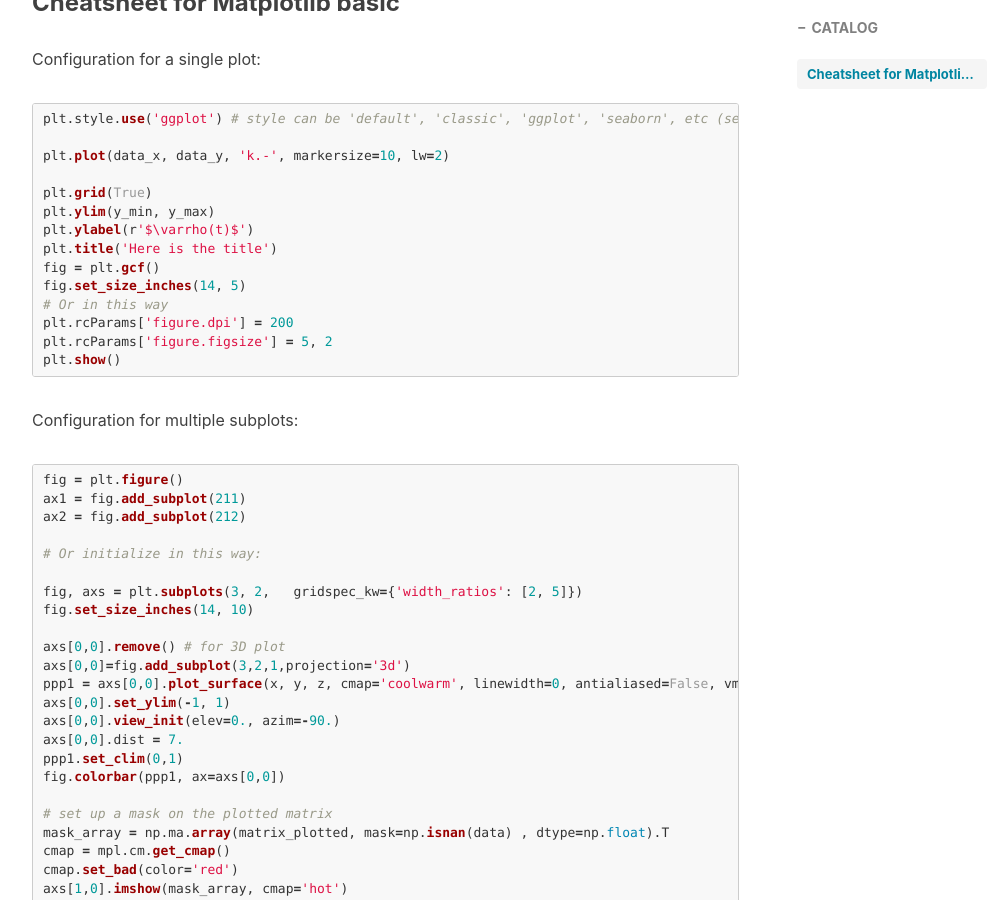
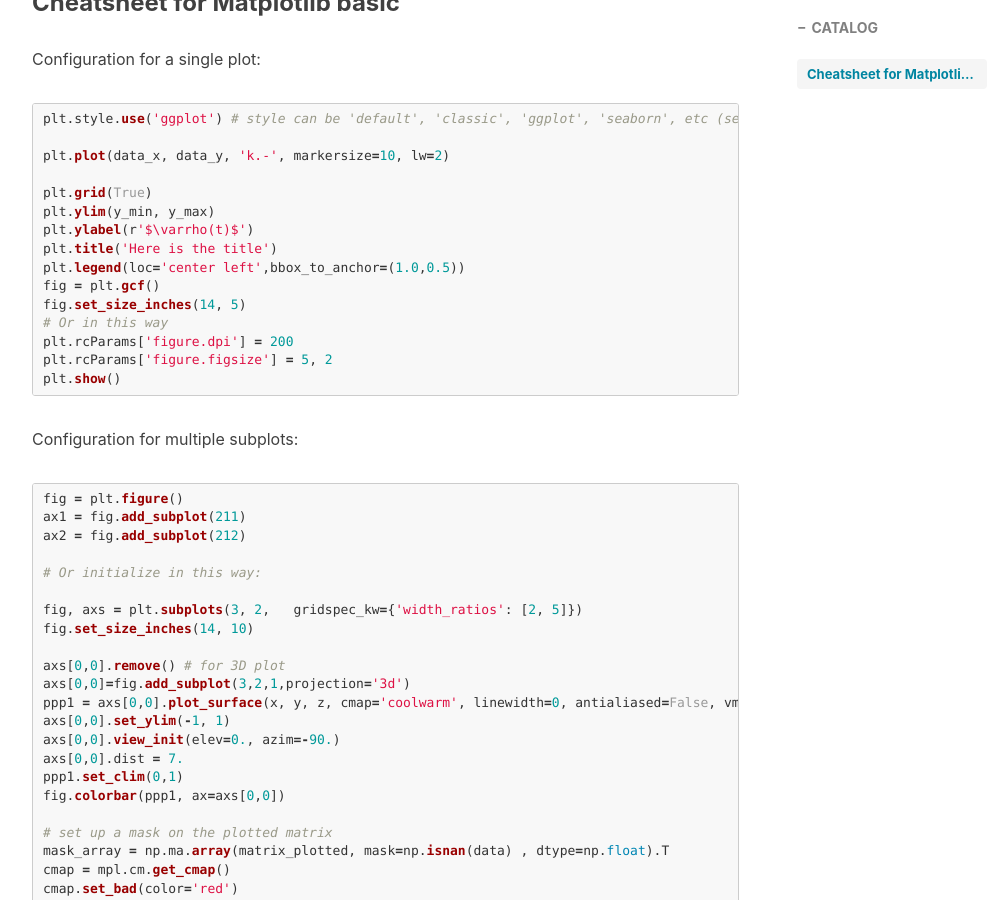
Before and after one commit to Bearxcave/Bearxcave.github.io, a Jekyll site: the page built from _posts/2021-03-01-cheatsheet-matplotlib.md, in a window 1280 px wide and 900 px high, scrolled down 583 px. Shown: the whole window, without its empty margins (233-1237 px from the left). Built offline with Jekyll 4.4.1, drawn with Linux system fonts in a browser that asks for light colours; nearby versions of some CDN libraries; comment, search, counter and statistics services are not loaded.

Commit message:
Update 2021-03-01-cheatsheet-matplotlib.md

```diff
--- a/_posts/2021-03-01-cheatsheet-matplotlib.md
+++ b/_posts/2021-03-01-cheatsheet-matplotlib.md
@@ -23,6 +23,7 @@
 plt.ylim(y_min, y_max)
 plt.ylabel(r'$\varrho(t)$')
 plt.title('Here is the title')
+plt.legend(loc='center left',bbox_to_anchor=(1.0,0.5))
 fig = plt.gcf()
 fig.set_size_inches(14, 5)
 # Or in this way
```
